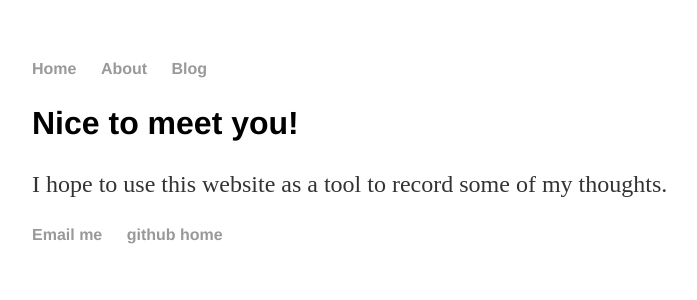
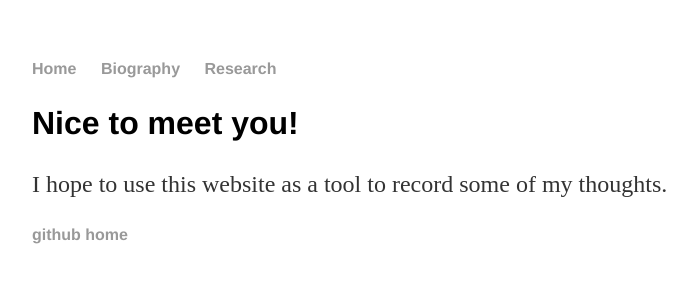
Before and after one commit to shifwang/shifwang.github.io, a Jekyll site: the page built from index.html, in a window 1280 px wide. Shown: the top 300 px of the page, without its empty margins (160-857 px from the left). Built offline with Jekyll 4.4.1, drawn with Linux system fonts in a browser that asks for light colours.

Commit message:
Update default.html

```diff
--- a/_layouts/default.html
+++ b/_layouts/default.html
@@ -9,8 +9,8 @@
     <nav>
       <ul>
 	<li> <a href="/"> Home </a></li>
-	<li> <a href="/about"> About </a></li>
-	<li> <a href="/blog"> Blog </a></li>
+	<li> <a href="/bio"> Biography </a></li>
+	<li> <a href="/research"> Research </a></li>
       </ul>
     </nav>
     <div class="container">
@@ -18,7 +18,6 @@
     </div>
     <footers>
       <ul>
-	<li> <a href="mailto:shifwang@gmail.com"> Email me </a></li>
 	<li> <a href="https://github.com/shifwang"> github home </a></li>
       </ul>
     </footers>
```
